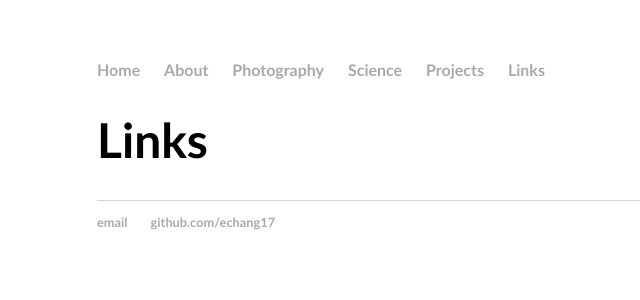
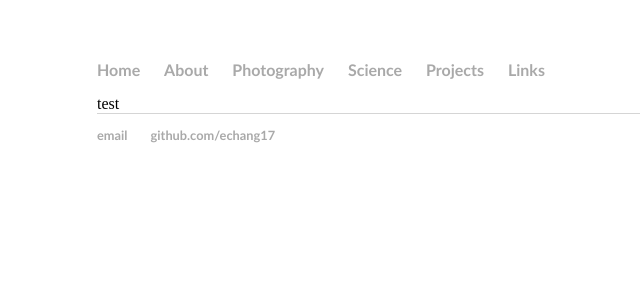
Before and after one commit to echang17/echang17.github.io, a Jekyll site: the page built from links/index.html, in a window 1280 px wide. Shown: the top 300 px of the page, without its empty margins (95-735 px from the left). Built offline with Jekyll 4.4.1, drawn with Linux system fonts in a browser that asks for light colours.

Commit message:
Update index.html

```diff
--- a/links/index.html
+++ b/links/index.html
@@ -2,10 +2,4 @@
 layout: default
 title: Links
 ---
-<h1>{{ page.title }}</h1>
-    <ul class="posts2">
-
-      {% for post in site.links %}
-      <li><span>{{ post.date | date_to_string }}</span> » <a href="{{ post.url }}" title="{{ post.title }}">{{ post.title }}</a></li>
-	    {% endfor %}
-    </ul>
+test
```
